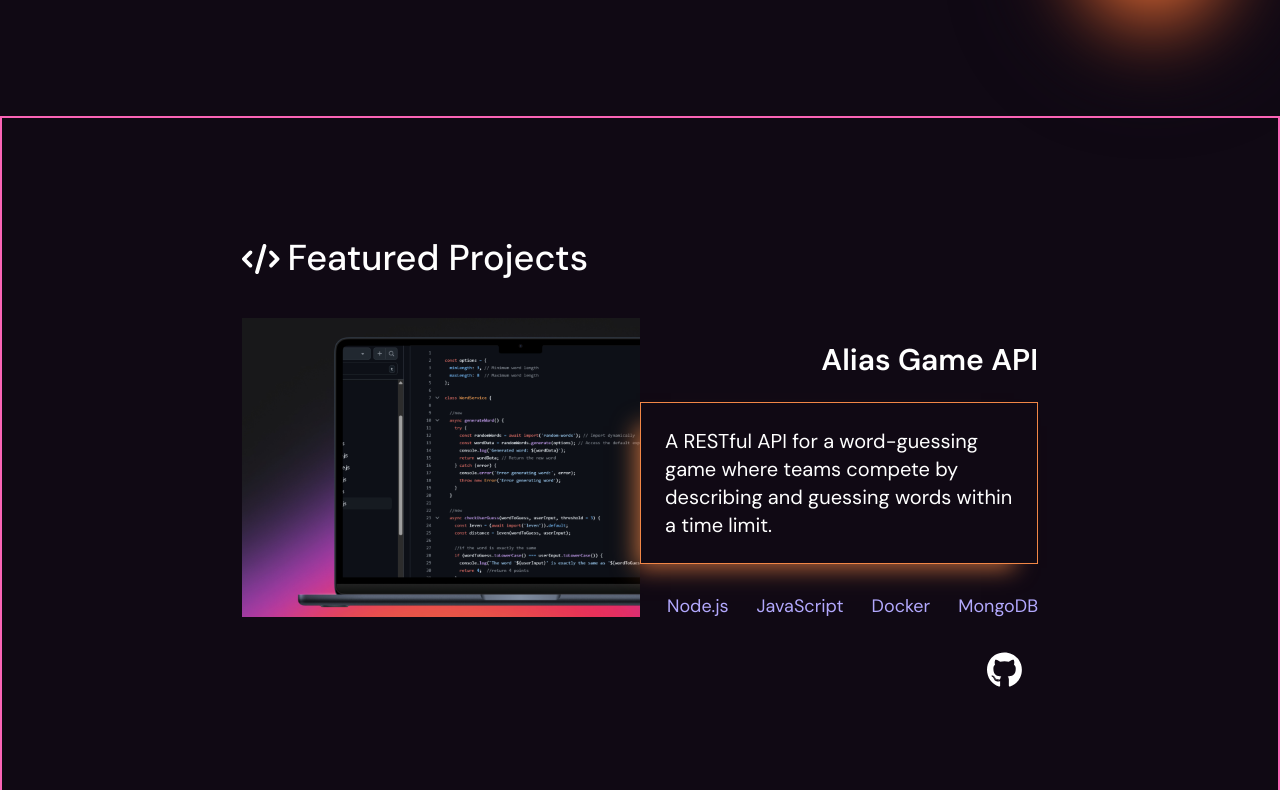
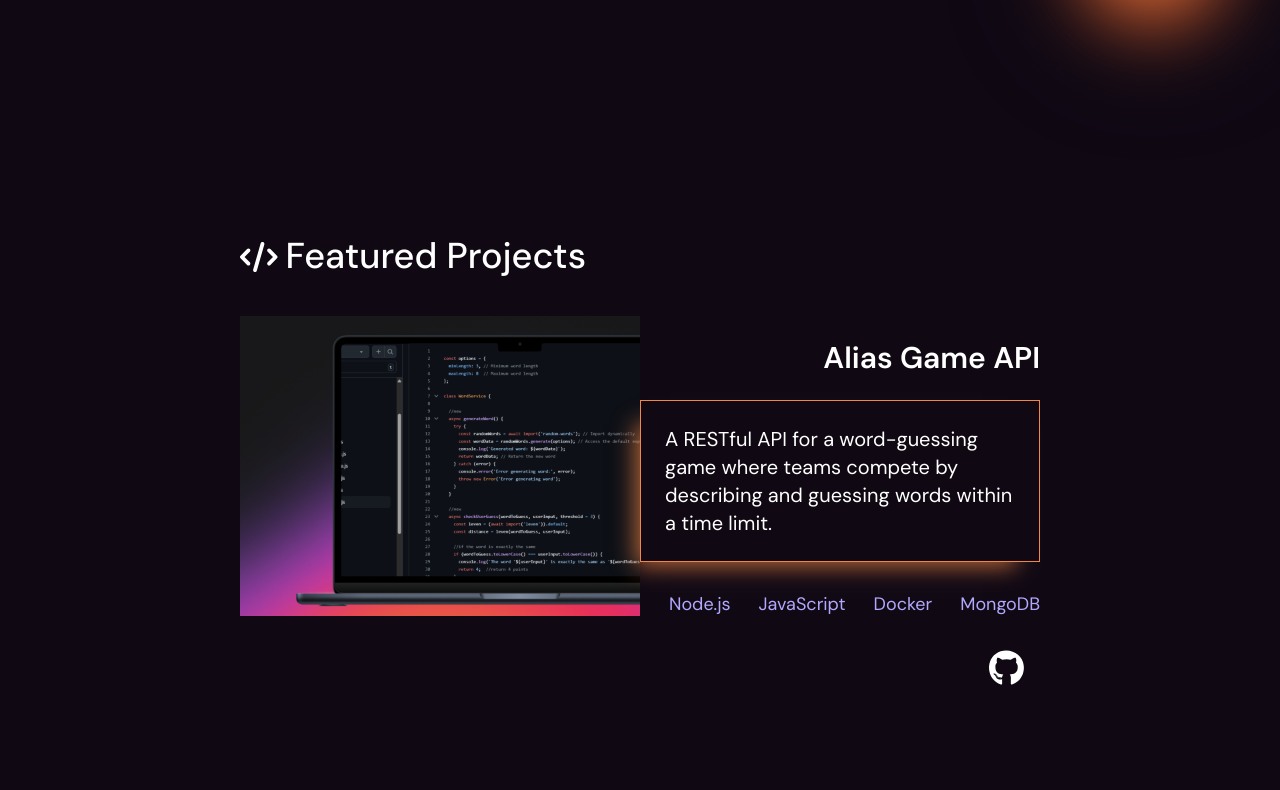
Before and after one commit to magalimou/magalimou.github.io, a React (Vite) app: page / in a window 1280 px wide. Shown: the part 610-1400 px from the top of the page. Built offline with nearby package versions, Linux system fonts and the light colour scheme.

Commit message:
change ProjectCard to MainProjectCard

```diff
--- a/src/components/sections/Projects.jsx
+++ b/src/components/sections/Projects.jsx
@@ -1,4 +1,4 @@
-import ProjectCard from "../ui/ProjectCard";
+import ProjectCard from "../ui/MainProjectCard";
 
 import aliasImage from "../../assets/alias-game.jpeg";
 import flickFinderImage from "../../assets/flick-finder.png";
@@ -41,7 +41,7 @@ const projects = [
 
 const Projects = () => {
   return (
-    <section className="border-2 border-pink-400 px-60 py-30">
+    <section className="px-60 py-30">
         <h2 className="text-4xl font-medium mb-10"> <FontAwesomeIcon icon={faCode} className="text-3xl mr-2" ></FontAwesomeIcon>Featured Projects
         </h2>
 
```
Also changed, not shown: src/components/ui/MainProjectCard.jsx (renamed from src/components/ui/ProjectCard.jsx).
